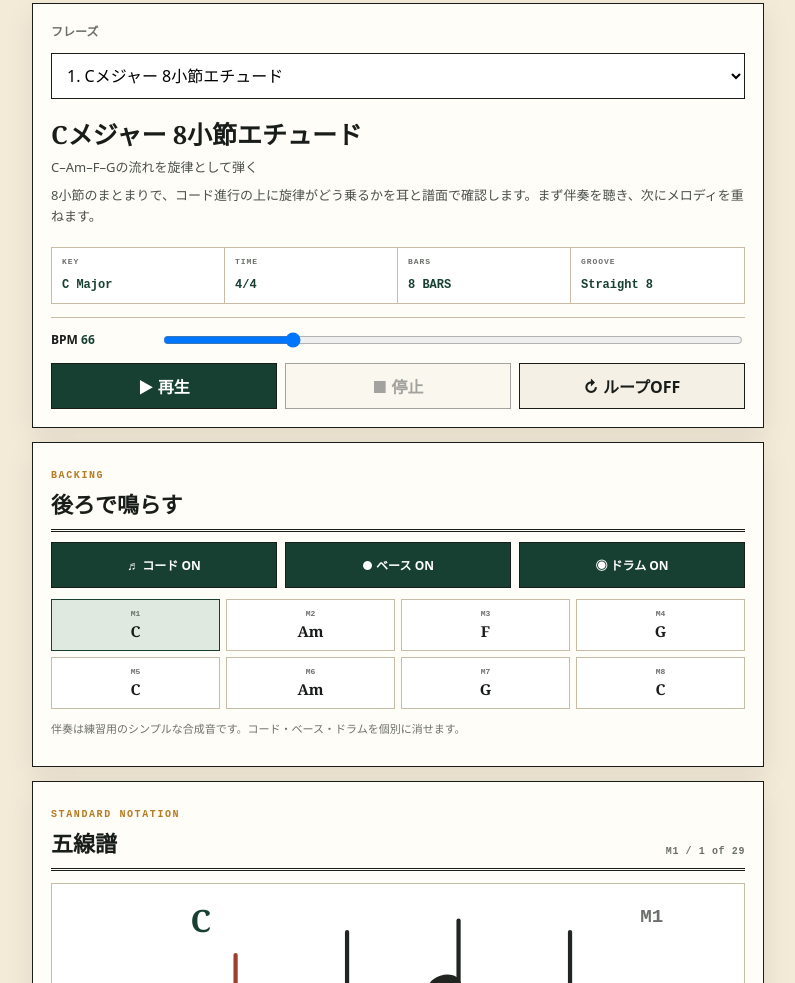
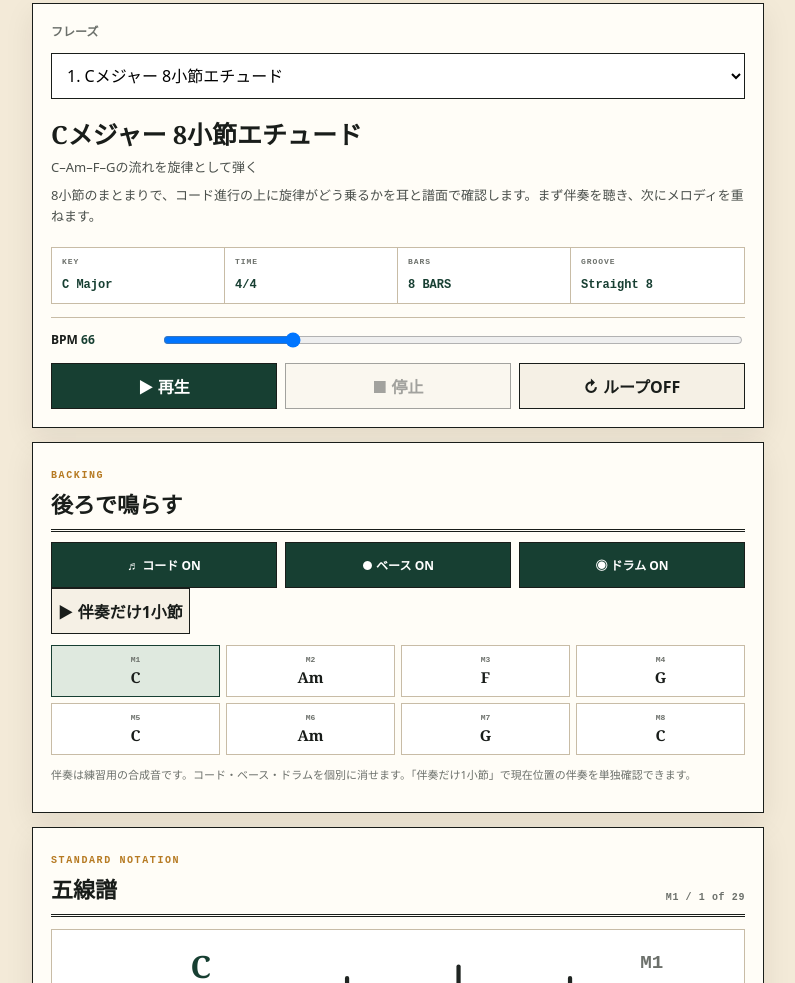
Before and after one commit to kitune2go/fingerstyle-guitar-practice, a website: page phrase.html in a window 1280 px wide. Shown: the part 225-1208 px from the top of the page, without its empty margins (242-1037 px from the left). Drawn offline with Linux system fonts and the light colour scheme.

Commit message:
fix: add backing-only audition control

```diff
--- a/phrase.html
+++ b/phrase.html
@@ -60,8 +60,9 @@
         <button id="backing-bass" class="backing-toggle active" aria-pressed="true">● ベース ON</button>
         <button id="backing-drums" class="backing-toggle active" aria-pressed="true">◉ ドラム ON</button>
       </div>
+      <button id="preview-backing" class="preview-backing" type="button">▶ 伴奏だけ1小節</button>
       <div id="chord-progression" class="chord-progression" aria-label="コード進行"></div>
-      <p class="hint">伴奏は練習用のシンプルな合成音です。コード・ベース・ドラムを個別に消せます。</p>
+      <p class="hint">伴奏は練習用の合成音です。コード・ベース・ドラムを個別に消せます。「伴奏だけ1小節」で現在位置の伴奏を単独確認できます。</p>
     </section>
 
     <section class="panel score-panel">
```
